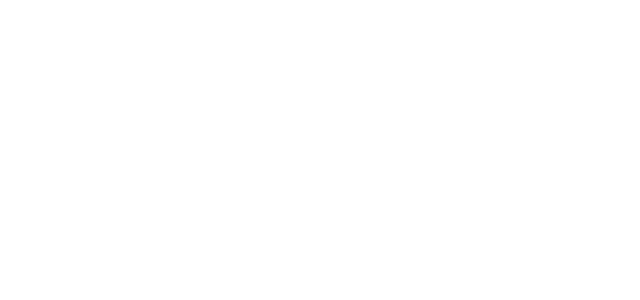
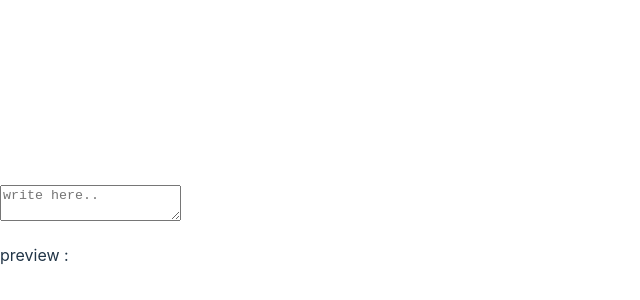
Before and after one commit to rosielsh/marka-editor, a React (Vite) app: page / in a window 1280 px wide. Shown: the part 166-466 px from the top of the page, without its empty margins (0-640 px from the left). Built offline with nearby package versions, Linux system fonts and the light colour scheme.

Commit message:
refactor #23: Change the export method

```diff
--- a/src/App.tsx
+++ b/src/App.tsx
@@ -1,5 +1,11 @@
+import * as Editor from './components';
+
 function App() {
-  return <></>;
+  return (
+    <Editor.Root>
+      <Editor.Content />
+    </Editor.Root>
+  );
 }
 
 export default App;
--- a/src/components/editor-content/index.ts
+++ b/src/components/editor-content/index.ts
@@ -1 +1 @@
-export { default as EditorContent } from './editor-content';
+export { default as Content } from './editor-content';
--- a/src/components/editor-root/index.ts
+++ b/src/components/editor-root/index.ts
@@ -1 +1 @@
-export { default as EditorRoot } from './editor-root';
+export { default as Root } from './editor-root';
--- a/src/components/index.ts
+++ b/src/components/index.ts
@@ -0,0 +1,2 @@
+export { Content } from './editor-content';
+export { Root } from './editor-root';
```
Also changed, not shown: src/components/editor-root/editor-root.module.css (deleted).
